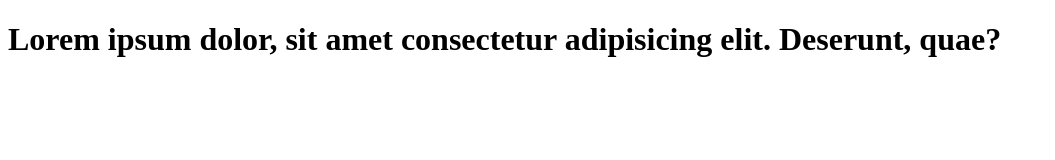
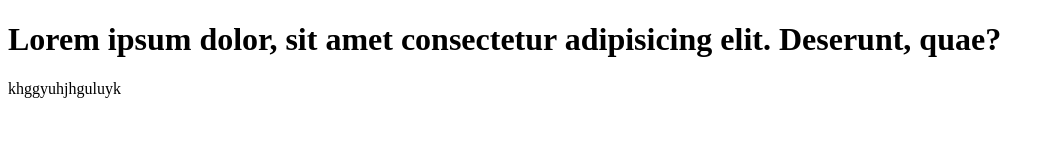
Before and after one commit to sk771337/xz, a plain HTML site: page index.html in a window 1280 px wide. Shown: the whole page, without its empty margins (0-1055 px from the left). Drawn offline with Linux system fonts and the light colour scheme.

Commit message:
first commit

```diff
--- a/index.html
+++ b/index.html
@@ -8,5 +8,6 @@
 </head>
 <body>
     <h1>Lorem ipsum dolor, sit amet consectetur adipisicing elit. Deserunt, quae?</h1>
+    <p>khggyuhjhguluyk</p>
 </body>
 </html>
```
